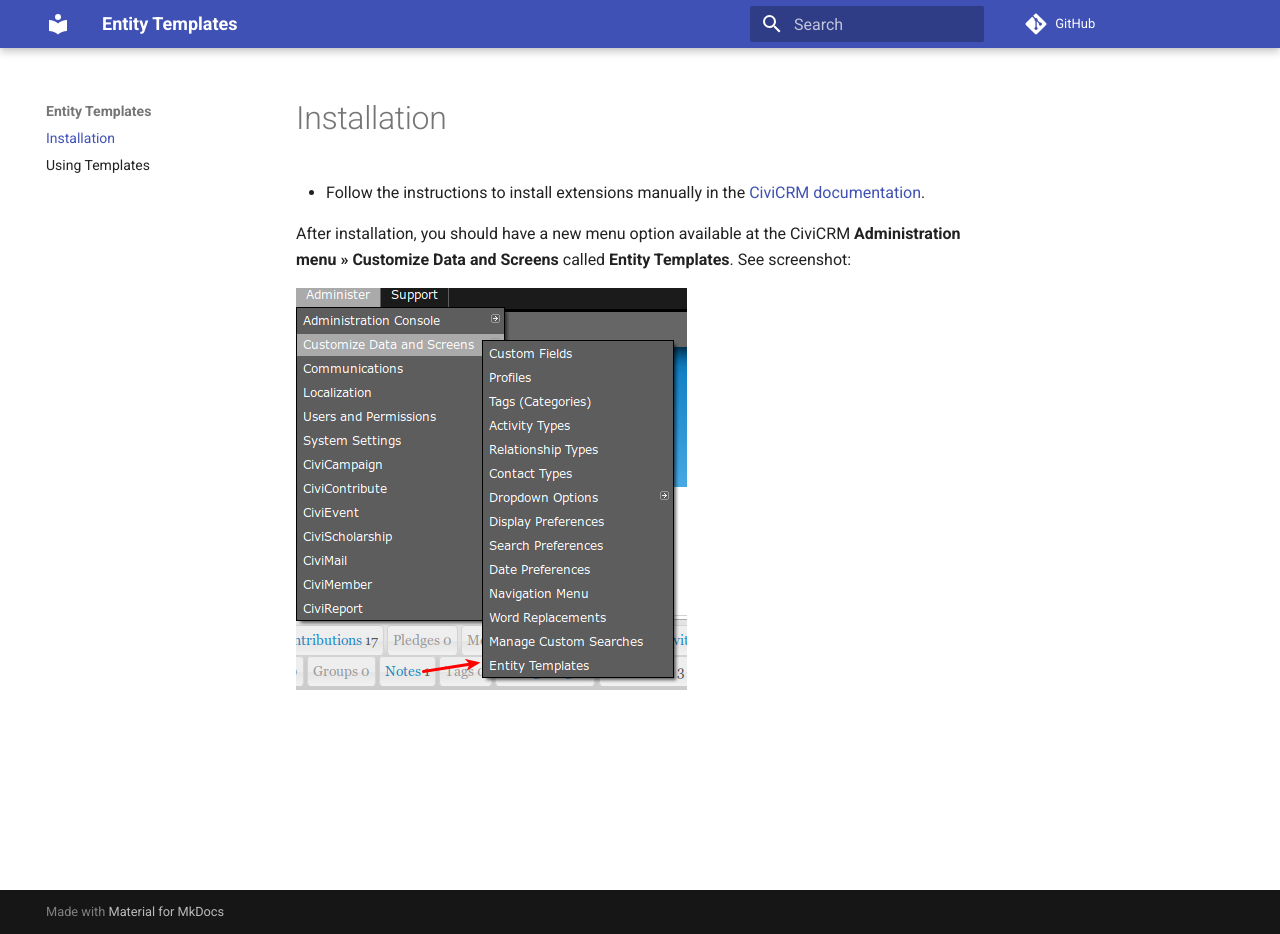
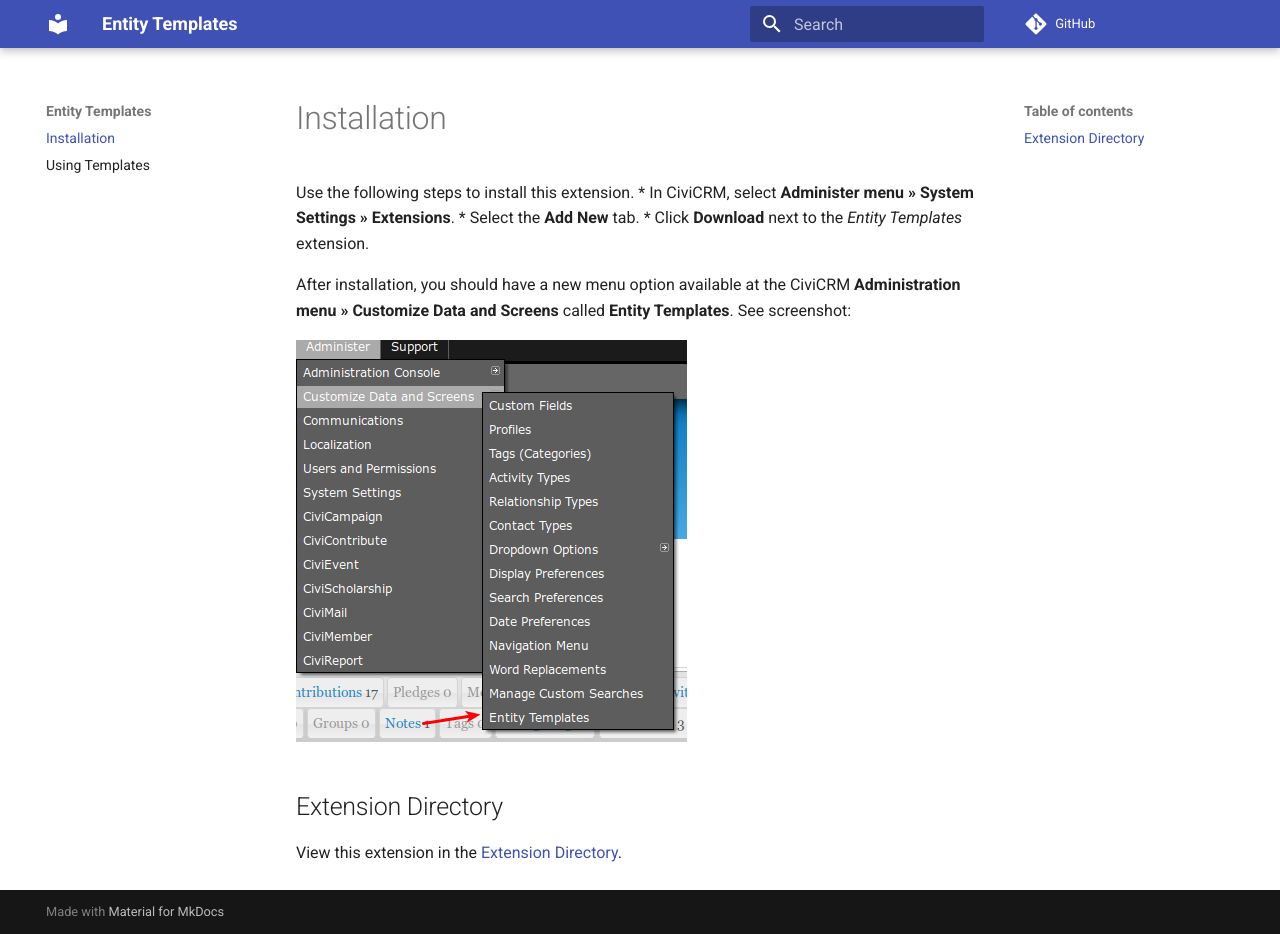
Before and after one commit to MegaphoneJon/com.megaphonetech.entitytemplates, an MkDocs documentation site: the page built from docs/index.md, in a window 1280 px wide and 934 px high. Built offline with MkDocs 1.6.1 and Material for MkDocs 9.7.7, drawn with Linux system fonts in a browser that asks for light colours; comment, search, counter and statistics services are not loaded; old or Windows-style settings are respelled for this version of MkDocs.

Commit message:
Update extension install instructions

```diff
--- a/docs/index.md
+++ b/docs/index.md
@@ -1,7 +1,13 @@
 # Installation
 
-* Follow the instructions to install extensions manually in the [CiviCRM documentation](https://docs.civicrm.org/sysadmin/en/latest/customize/extensions/#installing-a-new-extension).
+Use the following steps to install this extension.
+ * In CiviCRM, select **Administer menu » System Settings » Extensions**.
+ * Select the **Add New** tab.
+ * Click **Download** next to the *Entity Templates* extension.
 
 After installation, you should have a new menu option available at the CiviCRM **Administration menu » Customize Data and Screens** called **Entity Templates**.  See screenshot:
 
 ![Menu showing new link](img/menu_image.png)
+
+## Extension Directory
+View this extension in the [Extension Directory](https://civicrm.org/extensions/entity-templates).
```
